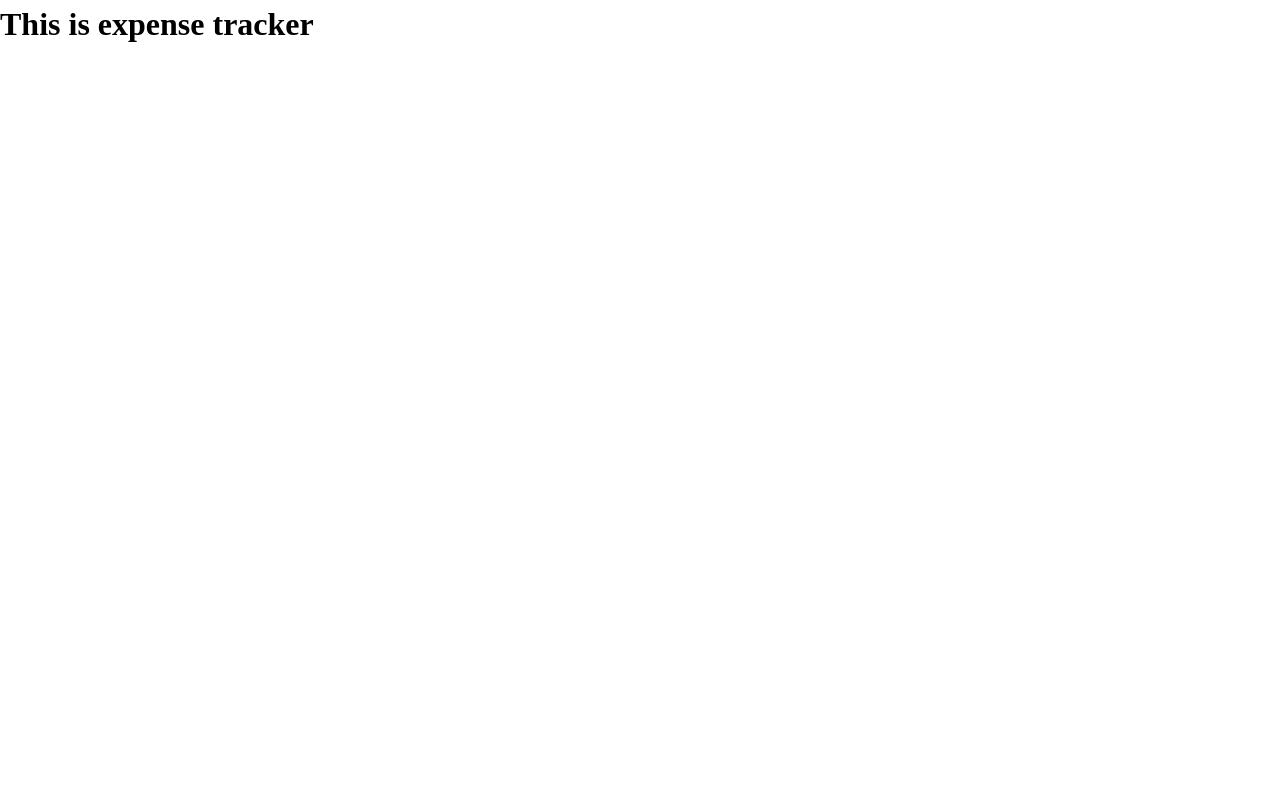
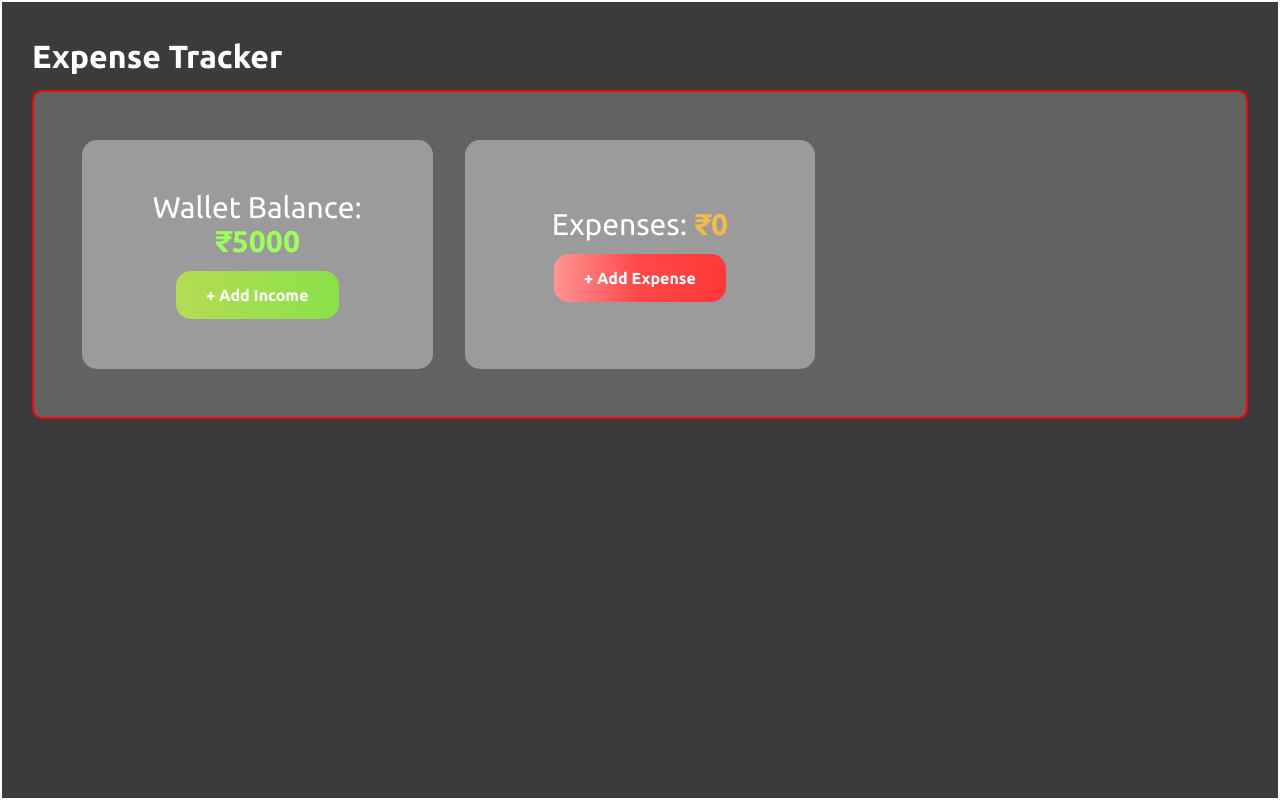
Before and after one commit to deb2000-sudo/ExpenseTracker, a React (Create React App) app: page / in a window 1280 px wide. Built offline with nearby package versions, Linux system fonts and the light colour scheme.

Commit message:
cards and localstorage initialised

```diff
--- a/package.json
+++ b/package.json
@@ -6,6 +6,7 @@
     "@testing-library/jest-dom": "^5.17.0",
     "@testing-library/react": "^13.4.0",
     "@testing-library/user-event": "^13.5.0",
+    "notistack": "^3.0.1",
     "react": "^18.3.1",
     "react-dom": "^18.3.1",
     "react-scripts": "5.0.1",
--- a/public/index.html
+++ b/public/index.html
@@ -15,6 +15,9 @@
       user's mobile device or desktop. See https://developers.google.com/web/fundamentals/web-app-manifest/
     -->
     <link rel="manifest" href="%PUBLIC_URL%/manifest.json" />
+    <!-- google font -->
+    <link rel="preconnect" href="https://fonts.googleapis.com">
+    <link rel="preconnect" href="https://fonts.gstatic.com" crossorigin>
     <!--
       Notice the use of %PUBLIC_URL% in the tags above.
       It will be replaced with the URL of the `public` folder during the build.
--- a/src/App.js
+++ b/src/App.js
@@ -1,10 +1,12 @@
-
-
+import {SnackbarProvider} from 'notistack';
+import Home from './AppPages/Home/Home';
 const App=()=> {
   return (
-    <div className="App">
-      <h1>This is expense tracker</h1>
-    </div>
+    <SnackbarProvider>
+      <div>
+        <Home/>
+      </div>
+    </SnackbarProvider>
   );
 }
 
--- /dev/null
+++ b/src/AppPages/Home/Home.jsx
@@ -0,0 +1,42 @@
+import { useState,useEffect } from "react";
+import AppCard from "../../components/AppCard/AppCard";
+import styles from "./Home.module.css";
+const Home = () => {
+  const [balance, setBalance] = useState(0);
+  const [expense, setExpense] = useState(0);
+
+  //an useEffect require for initial setup for balance
+  useEffect(()=>{
+    //first check the localStorage
+    const localStorageBalance=localStorage.getItem("balance");
+    //if there is no balance
+    if(localStorageBalance){
+        setBalance(Number(localStorageBalance));
+    }else{
+        setBalance(5000);
+        localStorage.setItem("balance",5000);
+    }
+  },[])
+  return (
+    <div className={styles.ETcontainer}>
+      <h1>Expense Tracker</h1>
+      <div className={styles.CardAndChartWrapper}>
+        <AppCard
+          cardTitle="Wallet Balance"
+          money={balance}
+          buttonText="+ Add Income"
+          buttonType="success"
+        />
+        <AppCard
+          cardTitle="Expenses"
+          money={expense}
+          success={false}
+          buttonText="+ Add Expense"
+          buttonType="danger"
+        />
+      </div>
+    </div>
+  );
+};
+
+export default Home;
--- /dev/null
+++ b/src/AppPages/Home/Home.module.css
@@ -0,0 +1,27 @@
+.ETcontainer{
+    background:var(--primary-bg-color);
+    min-height: 100vh;
+    padding: 30px;
+    border: 2px solid white;
+}
+.ETcontainer h1{
+    color: #fff;
+    margin-bottom: 10px;
+}
+.CardAndChartWrapper{
+    display:grid;
+    grid-template-columns: repeat(3,1fr);
+    gap:32px;
+    border: 2px solid red;
+    background: #626262;
+    border-radius:10px;
+    padding:48px;
+}
+
+@media(max-width:767px){
+    .CardAndChartWrapper{
+        padding:16px;
+        grid-template-columns: 1fr;
+        gap:40px;
+    }
+}
--- /dev/null
+++ b/src/components/AppCard/AppCard.jsx
@@ -0,0 +1,18 @@
+import Button from '../Button/Button';
+import styles from './AppCard.module.css';
+
+const AppCard=({cardTitle,money,success=true,buttonText,buttonType})=>{
+    // console.log(buttonText);
+    return(
+        <div className={styles.appcard}>
+            <h3 className={styles.cardtitle}>
+                {`${cardTitle}: `}
+                <span className={success?styles.success:styles.warning}>{`₹${money}`}</span>
+            </h3>
+            <Button style={buttonType}>{buttonText}</Button>
+        </div>
+    )
+
+}
+
+export default AppCard;
--- /dev/null
+++ b/src/components/AppCard/AppCard.module.css
@@ -0,0 +1,26 @@
+.appcard{
+    background-color: var(--secondary-bg-color);
+    display: flex;
+    flex-direction: column;
+    align-items: center;
+    justify-content: center;
+    text-align: center;
+    padding: 50px 27px;
+    border-radius: 15px;
+}
+.cardtitle{
+    color: #FFFF;
+    font-weight: 400;
+    font-size: 30px;
+    line-height: 34.47px;
+    margin-bottom: 12px;
+}
+.cardtitle span{
+    font-weight:700;
+}
+.success{
+    color: #9DFF5B;
+}
+.warning{
+    color:rgba(244,187,74,1);
+}
--- /dev/null
+++ b/src/components/Button/Button.jsx
@@ -0,0 +1,13 @@
+import styles from './Button.module.css';
+console.log(styles);
+
+const Button=({children,handleClick, style='primary',btnshadow=false,type='button'})=>{
+    console.log(styles[style]);
+    return(
+        <button type={type} onClick={handleClick} className={`${styles.button} ${styles[style]} ${btnshadow&&styles.shadow}`}>
+            {children}
+        </button>
+    );
+}
+
+export default Button;
--- /dev/null
+++ b/src/components/Button/Button.module.css
@@ -0,0 +1,24 @@
+.button{
+    background: #E3E3E3;
+    border:0;
+    border-radius: 15px;
+    font-weight: 700;
+    font-size: 1rem;
+    padding:12px 30px;
+    color:#000;
+    cursor:pointer;
+}
+
+.success{
+    background: linear-gradient(90deg,#B5DC52,#89E148 );
+    color:#FFF
+
+}
+.danger{
+    background: linear-gradient(90deg,#FF9595,#FF4747, #FF3838);
+    color:#FFF
+
+}
+.primary{
+    background: #F4BB4A;
+}
--- a/src/index.css
+++ b/src/index.css
@@ -1,6 +1,16 @@
+@import url("https://fonts.googleapis.com/css2?family=Ubuntu:ital,wght@0,300;0,400;0,500;0,700;1,300;1,400;1,500;1,700&display=swap");
 :root {
   /* Global variables to be defined here */
-  --color-white: #ffffff;
+  /*
+  :root it is a pseudo-class represents the highest level of the document
+  :root is specifically used to declare global css variables because the variables defined
+  here will be accessible throughout the entire document
+  css variables are declared using -- and can be used by var keyword
+  */
+  --primary-bg-color: #3b3b3b;
+  --secondary-bg-color: #9b9b9b;
+  --font-heading: "Ubuntu";
+  --font-body: "Ubuntu";
 }
 
 *,
@@ -8,17 +18,42 @@
 *::after {
   box-sizing: border-box;
 }
+/*
+"*" selector target all elements
+"*::before" target the pseudo-element
+"*::after" target the pseudo -element
+we are apply box-sizing : border-box so that
+the provided width and height does not change if we add border
+and padding
+*/
+
 * {
   margin: 0;
 }
+
+/*
+This rule removes all default margins from every element
+*/
 html,
 body {
   height: 100%;
 }
+/*
+This ensure that the html and body elements fill the entire height of the browser
+window
+*/
 body {
   line-height: 1.5;
   -webkit-font-smoothing: antialiased;
 }
+/*
+line-height sets the default line height for text in the body to improve readibility
+-webkit-font-smoothing:antialiased;
+This property improves the appearance of text on macOS and iOS devices by reducing the
+"jaggedness" of fonts.
+It provides better text rendering for a cleaner look and more readable text across browsers.
+
+*/
 img,
 picture,
 video,
@@ -27,12 +62,21 @@ svg {
   display: block;
   max-width: 100%;
 }
+/*
+-Media elements like images,videos and canvases are typically inline elements
+-it is displayed to block it ensure that they behave more predictably in layouts.
+max-width:100%;This ensures that media elements are responsive and don't overflow containers
+*/
 input,
 button,
 textarea,
 select {
   font: inherit;
 }
+/* font:inherit it forces input elements to inherit the font family ,size and style ffrom their parent
+.it helps maintain consistent typography across form elements and the rest of the page
+--By defaults form elements may use different fonts across browsers so to avoid this
+it is used */
 p,
 h1,
 h2,
@@ -42,7 +86,40 @@ h5,
 h6 {
   overflow-wrap: break-word;
 }
+/*
+overflow-wrap:break-word: This allows long words to break and wrap onto next line instead of overflowing their
+container
+
+--It ensure that large blocks of text don't break the layout by overflowing out of their containers
+
+*/
+
+
 #root,
 #__next {
   isolation: isolate;
 }
+
+/*
+#root and #__next (often used in framework like React and Next.js)
+--To create a new stacking context,preventing issues like z-index conflicts from affecting
+other parts of the page.
+
+--It is used to avoids layout problems when layers overlap,especially in complex layouts with modals
+or dropdowns.
+*/
+h1,h2,h3,h4,h5,h6,button{
+  font-family:var(--font-heading);
+}
+p,a{
+  font-family:var(--font-body);
+}
+/*
+font-family:var(--font-heading): applies the custom heading font to all heading h1 to h6 and
+buttons(it should be defined in root)
+--font-family:var(--font-body):it applies the custom body font to paragraph p and links
+
+--I keeps the typography consisitent by defininjg specific fonts for heading
+body text and interactive elements like buttons. The use of css variables make it
+easy to change fonts globally.
+*/
```
Also changed, not shown: src/AppPages/test.jsx (added), src/components/test.jsx (added), 1 other file (tests, documents, lock files or other folders).
